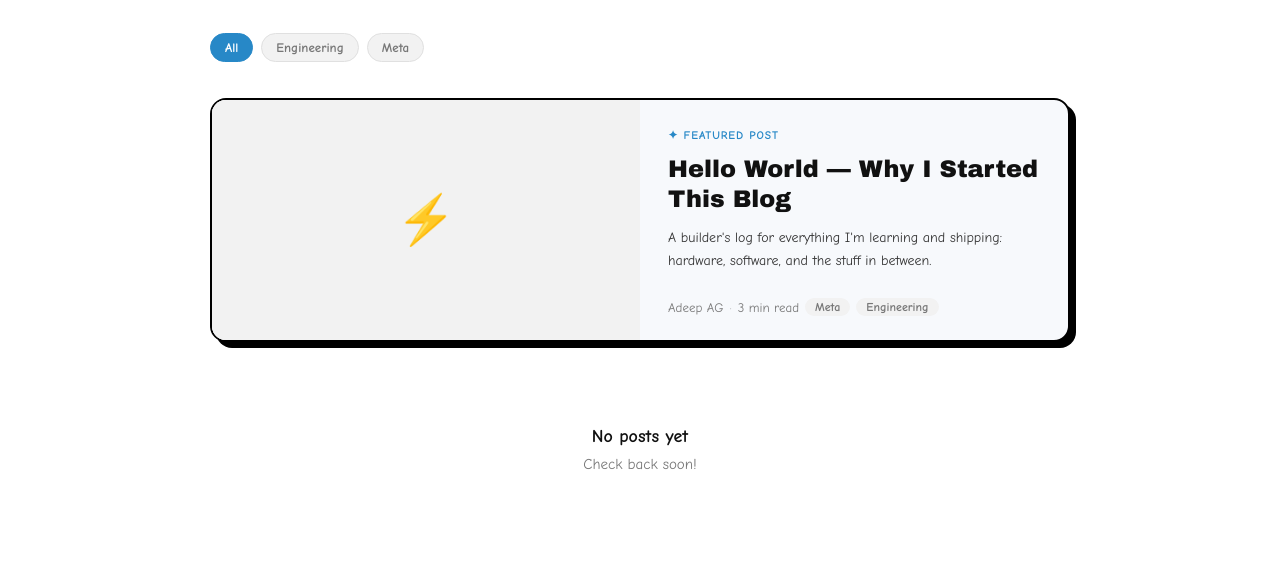
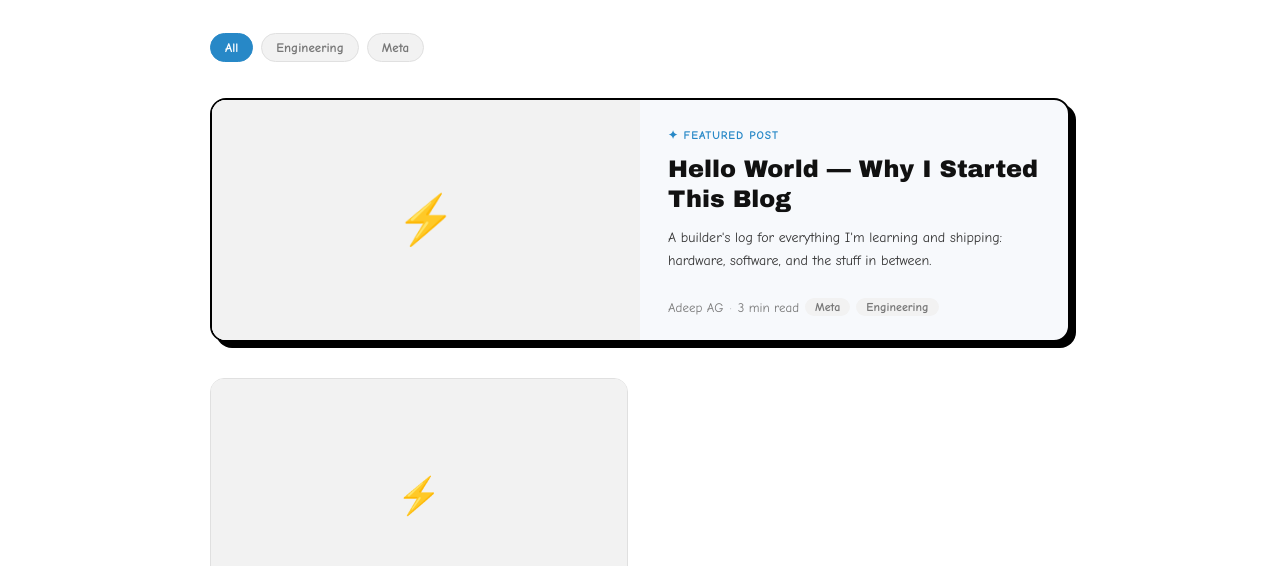
Before and after one commit to ADEEP13/blog-adeepag, a plain HTML site: page index.html in a window 1280 px wide. Both pictures are taken after a click on the element "All". Shown: the part 181-747 px from the top of the page. Drawn offline with Linux system fonts and the light colour scheme.

Commit message:
Refactor post filtering and rendering logic
Update applyFilters function to handle cases with only one post. Adjust rendering logic to ensure grid displays correctly when there are multiple or single posts.

```diff
--- a/index.html
+++ b/index.html
@@ -454,7 +454,7 @@ footer a:hover { text-decoration: underline; }
   function applyFilters() {
     const q = document.getElementById('searchInput').value.toLowerCase().trim();
     const featured = allPosts[0];
-    let rest = allPosts.slice(1);
+    let rest = allPosts.length > 1 ? allPosts.slice(1) : allPosts;
 
     if (activeTag !== 'all') {
       rest = rest.filter(p => (p.tags || []).map(t => t.toLowerCase()).includes(activeTag));
@@ -485,7 +485,9 @@ footer a:hover { text-decoration: underline; }
 
       if (posts.length > 0) {
         renderFeatured(posts[0]);
-        renderGrid(posts.slice(1));
+        // Grid shows all posts except featured only when there are multiple;
+        // if only 1 post exists, also show it in the grid so the page isn't empty.
+        renderGrid(posts.length > 1 ? posts.slice(1) : posts);
       } else {
         document.getElementById('featuredWrap').innerHTML = '';
         renderGrid([]);
```
